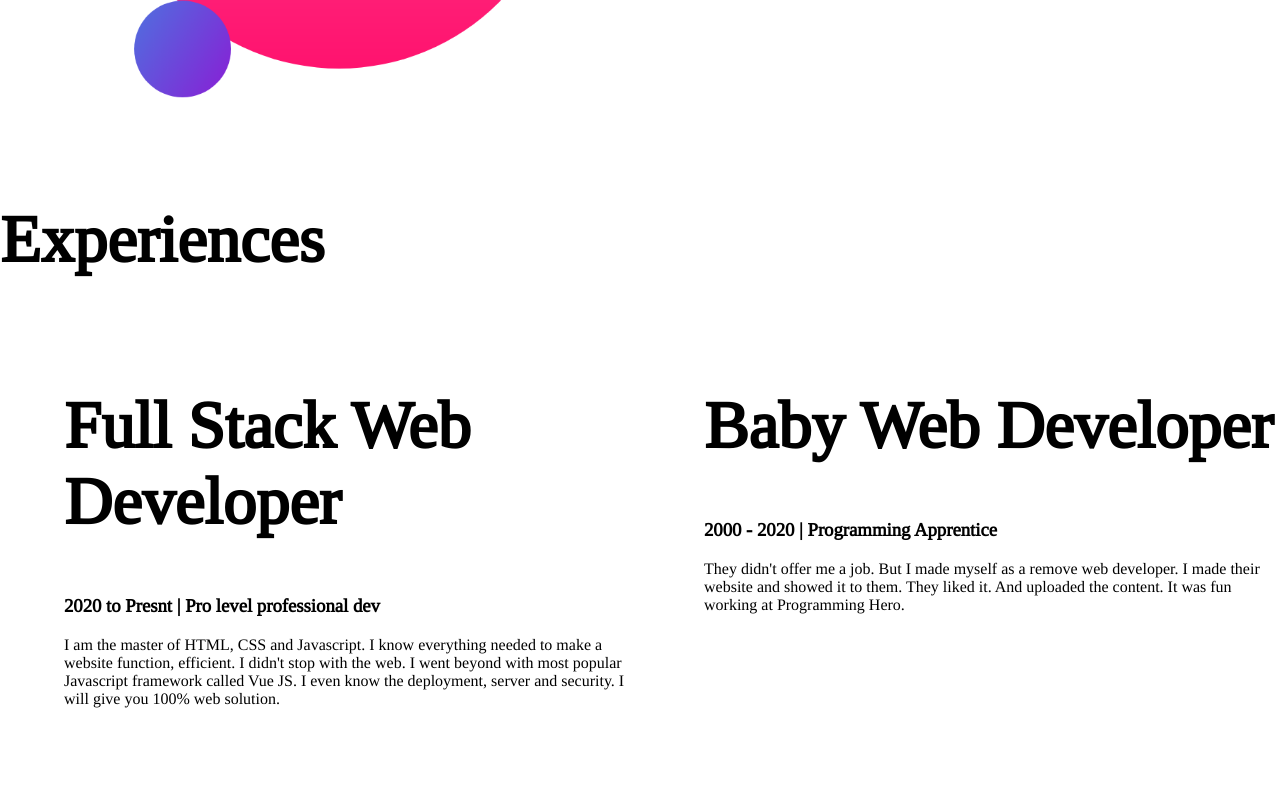
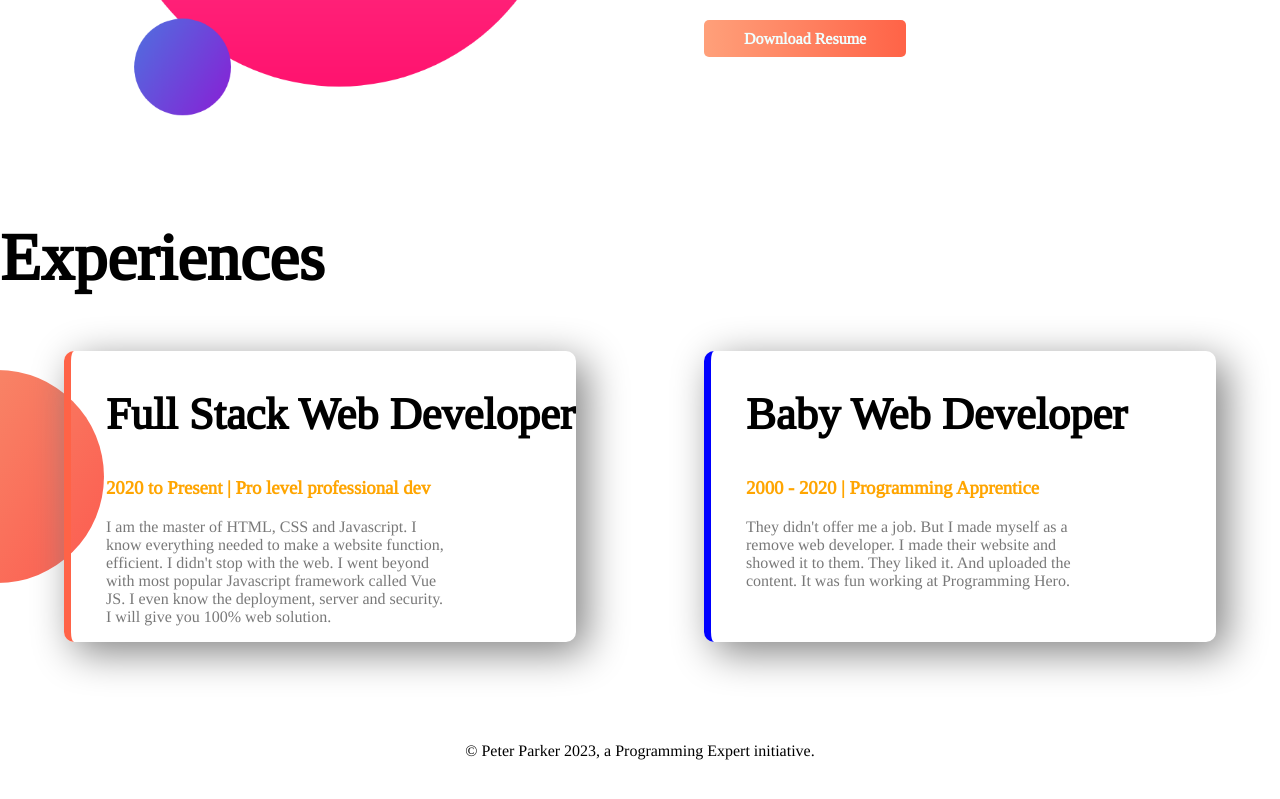
Before and after one commit to Pro-prgrmHero/dev-portfolio, a plain HTML site: page index.html in a window 1280 px wide. Shown: the part 1153-1952 px from the top of the page. After the commit the page ends 1929 px from the top, so only its background shows below. Drawn offline with Linux system fonts and the light colour scheme.

Commit message:
finished Peter parker Resume Footer anf Full static webpage

```diff
--- a/index.html
+++ b/index.html
@@ -17,7 +17,7 @@
             <h1>Welcome to</h1>
             <h1><span class="orange-color">Peter Parker</span> Resume!</h1>
             <h3>ANYTHING climber & Sinister Stopper</h3>
-            <p>Lorem ipsum dolor sit amet consectetur adipisicing elit. Dolorem minima harum repellendus dolorum quidem ex soluta quasi necessitatibus, tempora cumque incidunt ipsum quaerat nostrum eveniet consequatur fuga nisi tenetur id eos est quod dolores veniam aut? Officia, quas temporibus eveniet ipsa nam ipsum. Veniam doloremque debitis harum eveniet, dolores laudantium autem voluptatibus quis fugit. Incid deserunt error.</p><br><br>
+            <p class="para-all">Lorem ipsum dolor sit amet consectetur adipisicing elit. Dolorem minima harum repellendus dolorum quidem ex soluta quasi necessitatibus, tempora cumque incidunt ipsum quaerat nostrum eveniet consequatur fuga nisi tenetur id eos est quod dolores veniam aut? Officia, quas temporibus eveniet ipsa nam ipsum. Veniam doloremque debitis harum eveniet, dolores laudantium autem voluptatibus quis fugit. Incid deserunt error.</p><br><br>
             <a class="link-button" target="_blank" href="https://github.com/Pro-prgrmHero">HiRE ME</a>
         </div>
         <div class="half-width">
@@ -35,25 +35,28 @@
         <div class="half-width">
             <h1>|Dream Big|</h1>
             <h2>Become a Web Expert</h2>
-            <p class="para1n2">Lorem ipsum dolor sit amet consectetur adipisicing elit. Dolorem minima harum repellendus dolorum quidem ex soluta quasi necessitatibus, tempora cumque incidunt ipsum quaerat nostrum eveniet consequatur fuga nisi tenetur id eos est quod dolores veniam aut? Officia, quas temporibus eveniet ipsa nam ipsum. Veniam doloremque debitis harum eveniet, dolores laudantium autem voluptatibus quis fugit. Incid deserunt error.</p><br><br>
+            <p class="para-all">Lorem ipsum dolor sit amet consectetur adipisicing elit. Dolorem minima harum repellendus dolorum quidem ex soluta quasi necessitatibus, tempora cumque incidunt ipsum quaerat nostrum eveniet consequatur fuga nisi tenetur id eos est quod dolores veniam aut? Officia, quas temporibus eveniet ipsa nam ipsum. Veniam doloremque debitis harum eveniet, dolores laudantium autem voluptatibus quis fugit. Incid deserunt error.</p><br><br>
             <a class="link-button" target="_blank" href="https://pro-prgrmhero.github.io/dev-portfolio/">Download Resume</a>
         </div>
     </section>
-    <section class="experiencce-area">
+    <section class="experience-area">
         <h1>Experiences</h1>
         <div class="flexible-container">
-            <div class="half-width">
-                <h1>Full Stack Web Developer</h1>
-                <h3>2020 to Presnt | Pro level professional dev</h3>
-                <p>I am the master of HTML, CSS and Javascript. I know everything needed to make a website function, efficient. I didn't stop with the web. I went beyond with most popular Javascript framework called Vue JS. I even know the deployment, server and security. I will give you 100% web solution.</p>
+            <div id="fullstack-web-dev" class="experience-item">
+                <h2>Full Stack Web Developer</h2>
+                <h3 class="orange-color">2020 to Present | Pro level professional dev</h3>
+                <p class="para-all">I am the master of HTML, CSS and Javascript. I know everything needed to make a website function, efficient. I didn't stop with the web. I went beyond with most popular Javascript framework called Vue JS. I even know the deployment, server and security. I will give you 100% web solution.</p>
             </div>
-            <div class="half-width">
-                <h1>Baby Web Developer</h1>
-                <h3>2000 - 2020 | Programming Apprentice</h3>
-                <p>They didn't offer me a job. But I made myself as a remove web developer. I made their website and showed it to them. They liked it. And uploaded the content. It was fun working at Programming Hero.</p>
+            <div id="baby-web-dev" class="experience-item">
+                <h2>Baby Web Developer</h2>
+                <h3 class="orange-color">2000 - 2020 | Programming Apprentice</h3>
+                <p class="para-all">They didn't offer me a job. But I made myself as a remove web developer. I made their website and showed it to them. They liked it. And uploaded the content. It was fun working at Programming Hero.</p>
             </div>
         </div>
         <p></p>
     </section>
     </html>
+    <footer>
+        <p>© Peter Parker 2023, a Programming Expert initiative.</p>
+    </footer>
 </body>
--- a/style.css
+++ b/style.css
@@ -5,7 +5,10 @@ body{
 h1{
     font-size: 415%;
 }
-.para1n2{
+h2{
+    font-size: 278%;
+}
+.para-all{
     padding-right: 125px;
     font-weight: 598;
     color: rgba(116, 116, 116, 0.973);
@@ -42,6 +45,28 @@ h1{
     background-repeat: no-repeat;
     background-position: right;
 }
+.experience-area{
+    background-image: url(/images/exp-bg.png);
+    background-repeat: no-repeat;
+    background-position: 0px 150px;
+}
+.experience-item{
+    width: 40%;
+    margin-left: 5%;
+    margin-right: 5%;
+    padding-left: 35px;
+    border-radius: 10px;
+    box-shadow: 10px 10px 40px gray;
+}
+#fullstack-web-dev{
+    border-left: 7px solid tomato;
+}
+#baby-web-dev{
+    border-left: 7px solid blue;
+}
+footer p{
+    text-align: center;
+}
 /* .middle-banner{
     margin-right: 500px;
 }
```
